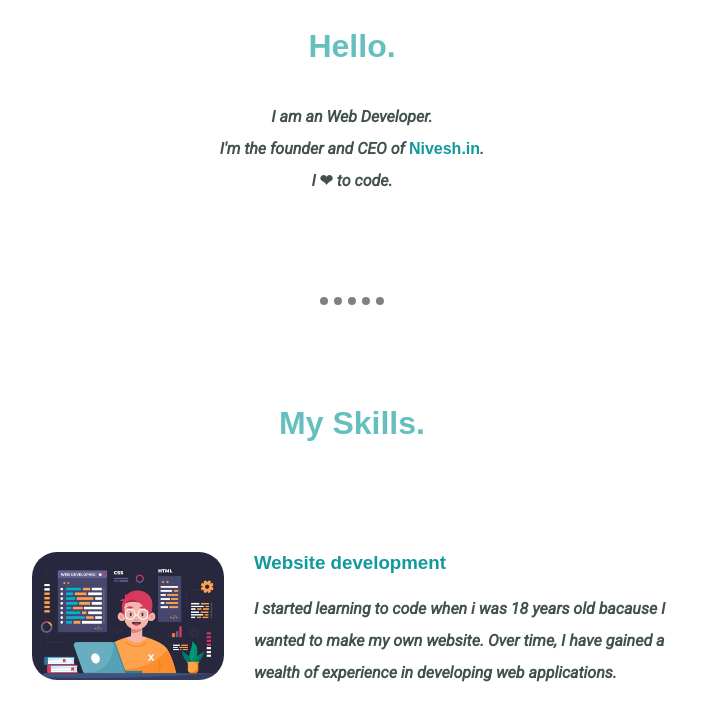
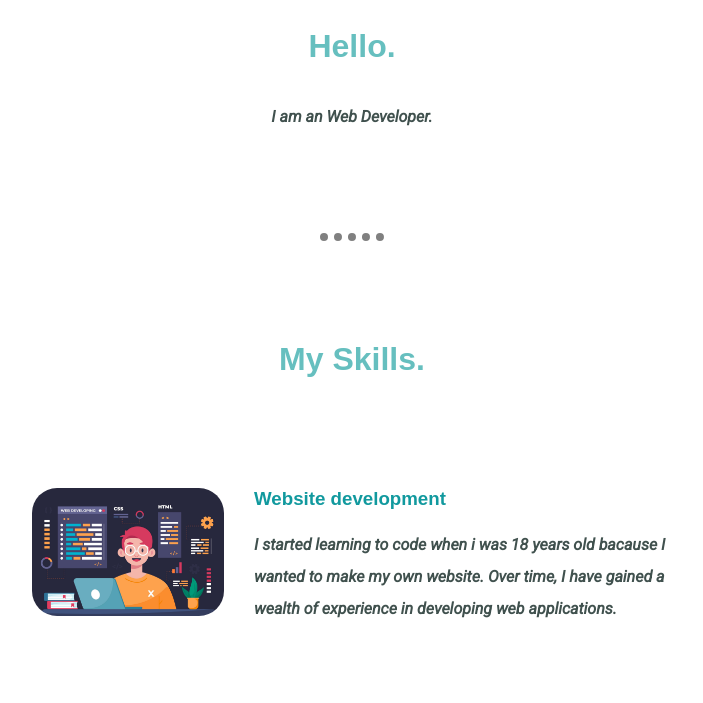
Before and after one commit to gauravwsr/gauravwsr.github.io, a plain HTML site: page index.html in a window 1280 px wide. Shown: the part 1071-1774 px from the top of the page, without its empty margins (288-991 px from the left). Drawn offline with Linux system fonts and the light colour scheme; a web font is replaced by a local one.

Commit message:
Update index.html

```diff
--- a/index.html
+++ b/index.html
@@ -31,7 +31,8 @@
         <div class="profile">
             <img src="Images/profile.png" alt="profile-img" style="width: 200px;">
             <h2>Hello.</h2>
-            <p class="Intro">I am an Web Developer.<br> I'm the founder and CEO of <a class="nivesh-link" href="https://www.instagram.com/nivesh.in/" target="blank">Nivesh.in</a>.<br> I ❤ to code.
+            <p class="Intro">I am an Web Developer.<br>
+                <!--I'm the founder and CEO of <a class="nivesh-link" href="https://www.instagram.com/nivesh.in/" target="blank">Nivesh.in</a>.<br> I ❤ to code.-->
             </p>
         </div>
         <hr>
```
